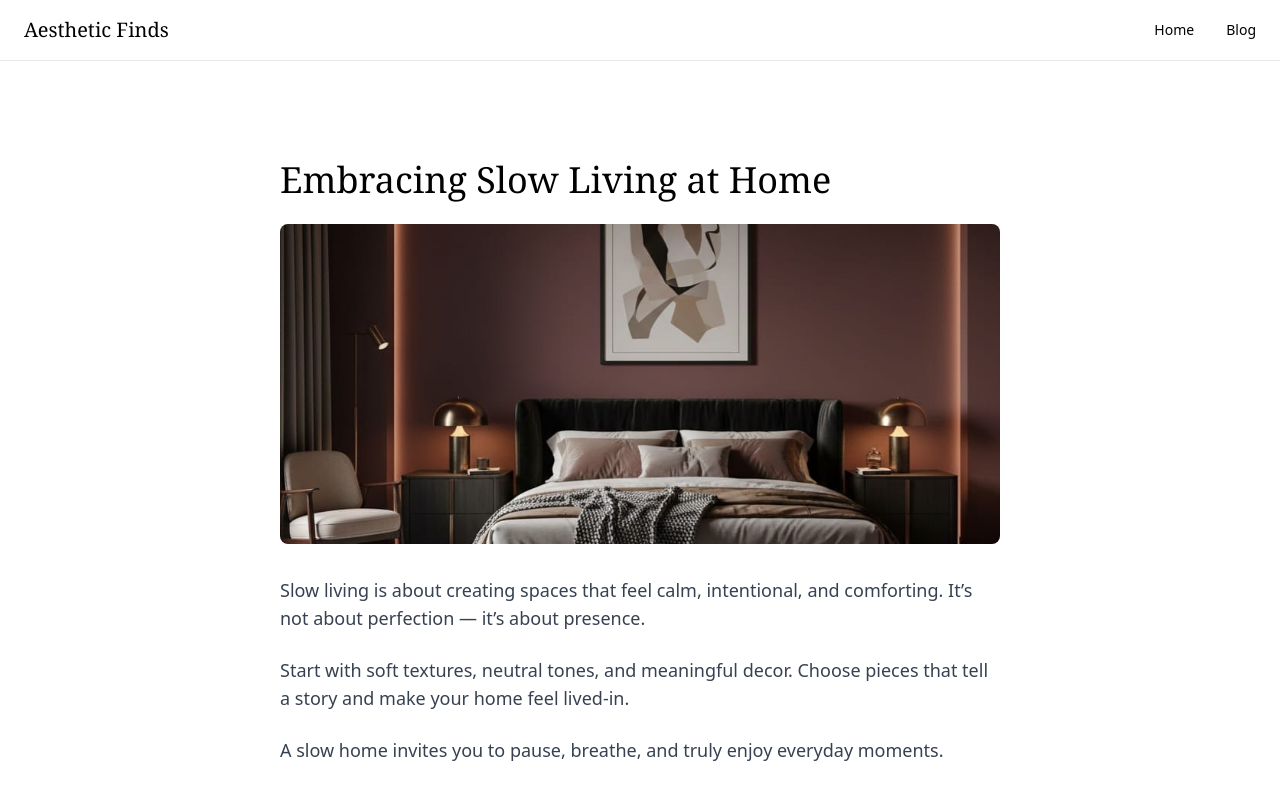
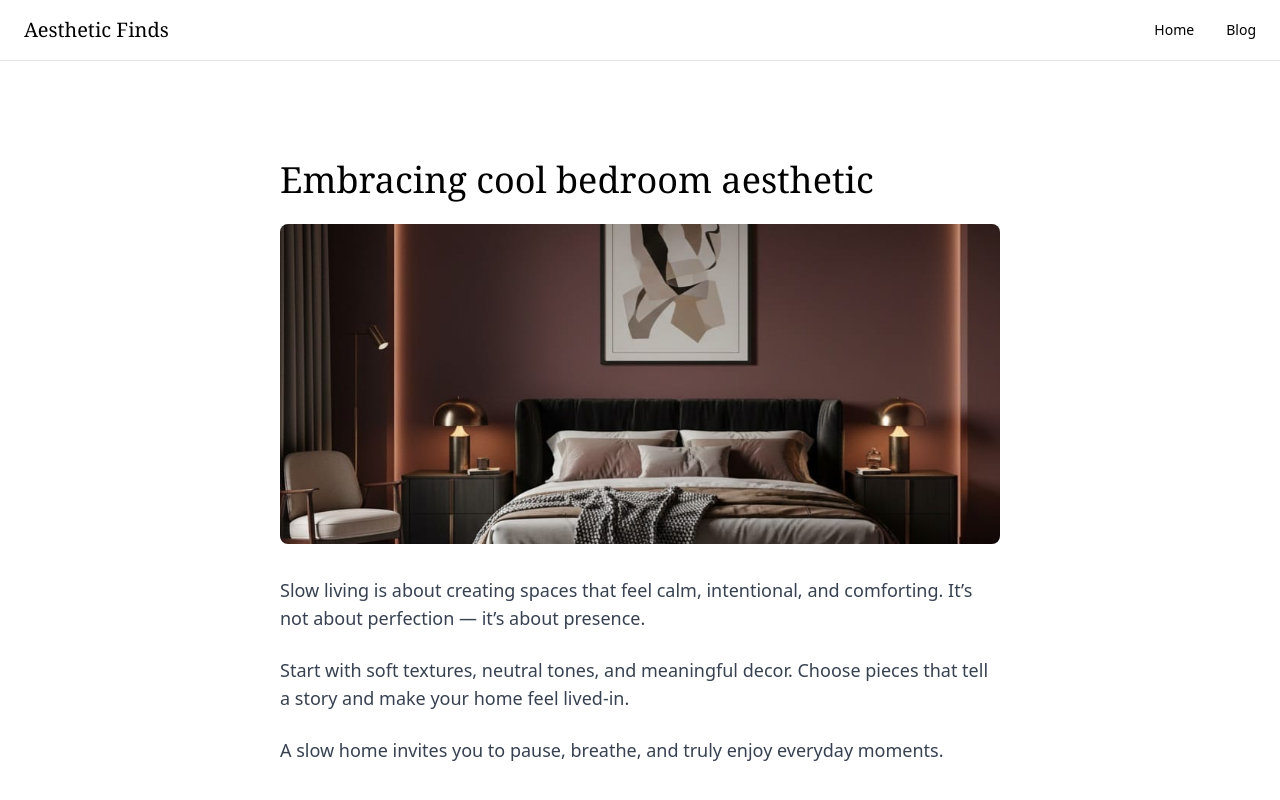
Before and after one commit to muasyamuthengi-gif/aestheticfindsbyanna, a Next.js app: page /blog/slow-living in a window 1280 px wide. Shown: the top 800 px of the page. Built offline with nearby package versions, Linux system fonts and the light colour scheme; a web font is replaced by a local one.

Commit message:
Update blog post title to reflect new theme

```diff
--- a/app/blog/slow-living/page.js
+++ b/app/blog/slow-living/page.js
@@ -2,7 +2,7 @@ export default function SlowLivingPost() {
   return (
     <main className="max-w-3xl mx-auto px-6 py-20">
       <h1 className="text-4xl font-serif mb-6">
-        Embracing Slow Living at Home
+        Embracing cool bedroom aesthetic
       </h1>
 
       <img
```
